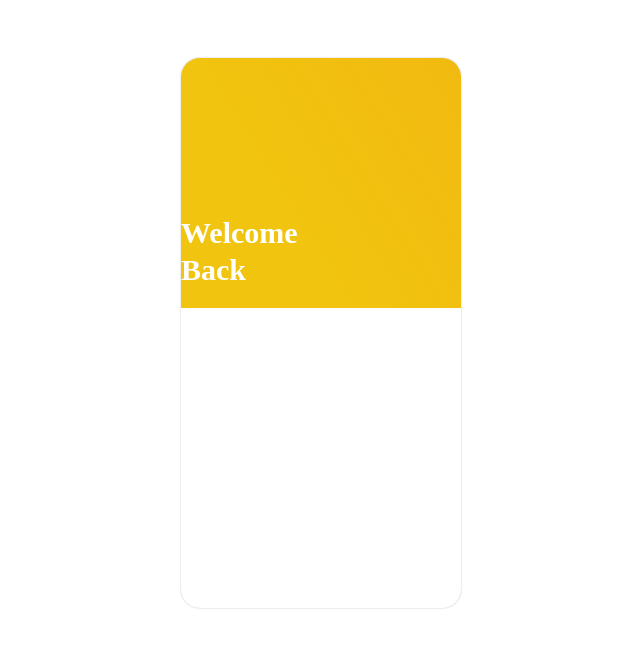
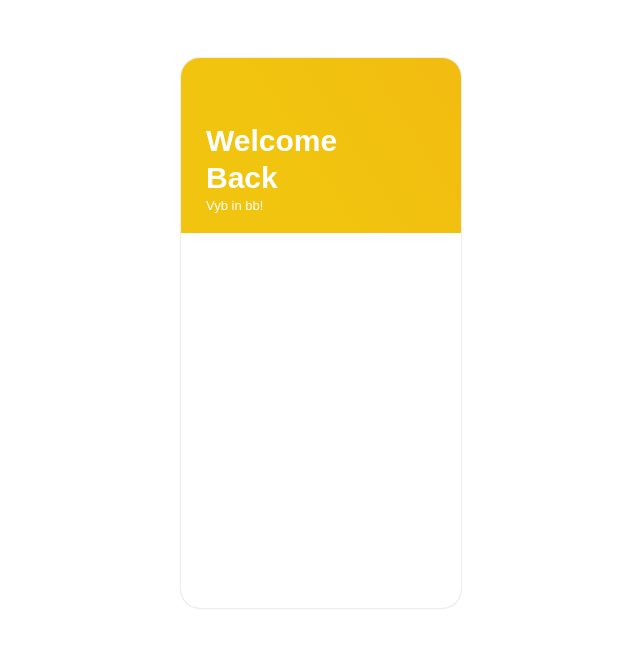
Before and after one commit to mmilett14/vyb-login, a React (Create React App) app: page / in a window 1280 px wide. Shown: the top 648 px of the page, without its empty margins (319-959 px from the left). Built offline with nearby package versions, Linux system fonts and the light colour scheme.

Commit message:
updated header formatting

```diff
--- a/src/components/accountBox/index.jsx
+++ b/src/components/accountBox/index.jsx
@@ -16,7 +16,7 @@ const BoxContainer = styled.div`
 
 const TopContainer = styled.div`
     width: 100%;
-    height: 250px;
+    height: 175px;
     display: flex;
     flex-direction: column;
     justify-content: flex-end;
@@ -47,11 +47,25 @@ const HeaderContainer = styled.h2`
 
 const HeaderText = styled.h2`
     font-size: 30px;
+    font-family: sans-serif;
     font-weight: 600;
     line-height: 1.24;
     color: #fff;
     z-index: 10;
     margin: 0;
+    margin-left: 25px;
+
+`;
+
+const SmallText = styled.h5`
+    color: #fff;
+    font-weight: 500;
+    font-size: 13px;
+    font-family: sans-serif;
+    z-index: 10;
+    margin: 0;
+    margin-left: 25px;
+    margin-top: 2px;
 `;
 
 export function AccountBox(props) {
@@ -61,6 +75,7 @@ export function AccountBox(props) {
             <HeaderContainer>
                 <HeaderText>Welcome</HeaderText>
                 <HeaderText>Back</HeaderText>
+                <SmallText>Vyb in bb!</SmallText>
             </HeaderContainer>
         </TopContainer>
     </BoxContainer>
```
